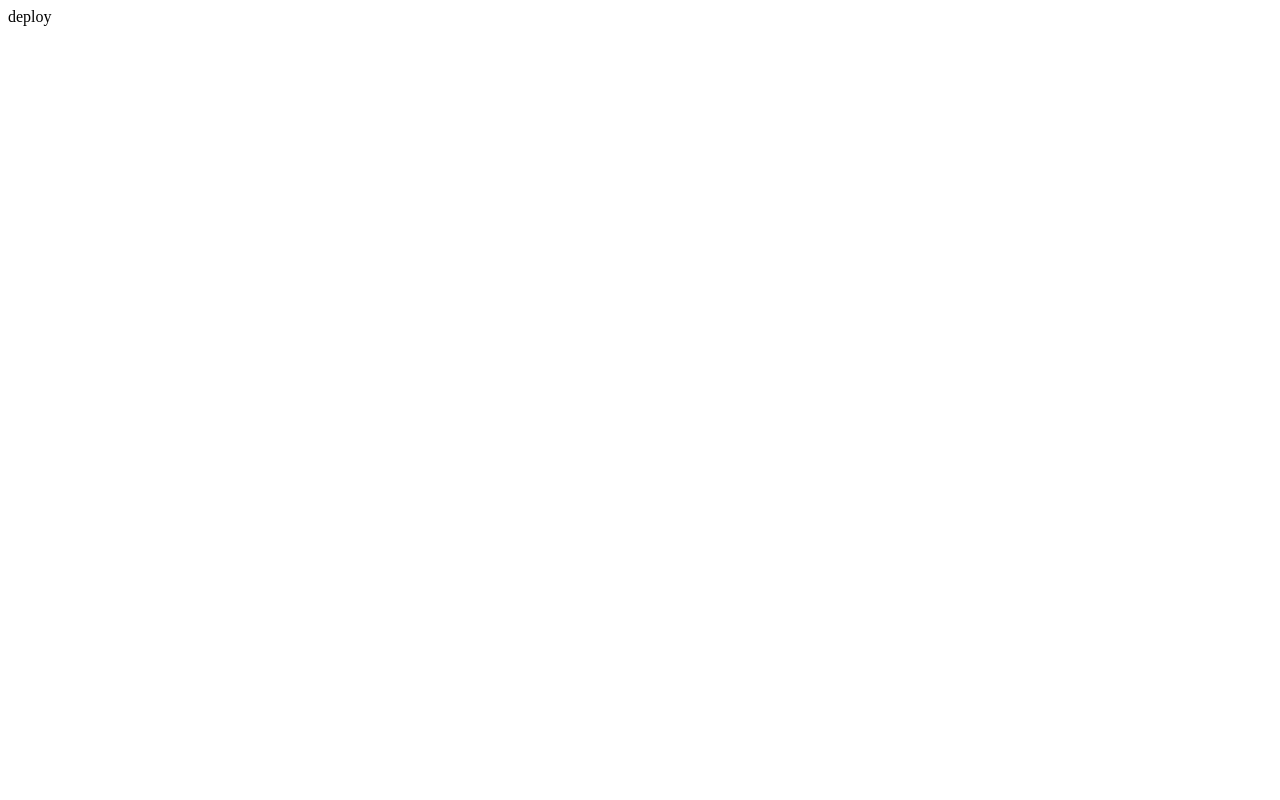
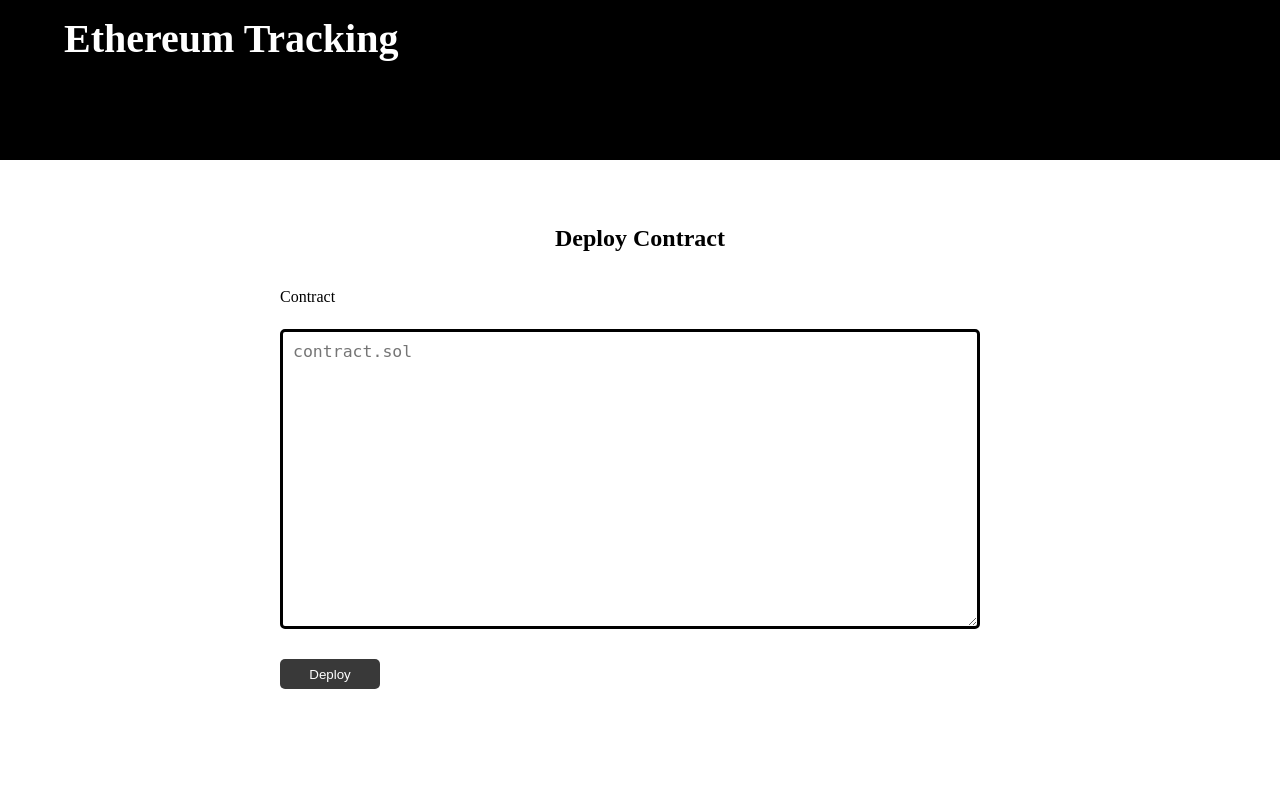
Before and after one commit to JFKongphop/main-etherscan, a Flask app: page /deploy in a window 1280 px wide. Before the commit the page is almost empty. Run offline with Flask 2, Linux system fonts and the light colour scheme.

Commit message:
deploy contract

```diff
--- a/app.py
+++ b/app.py
@@ -7,6 +7,7 @@ from web3 import Web3
 import requests
 import json
 import smtplib
+from solcx import compile_source
 
 
 app = Flask(__name__, template_folder="templates")
@@ -313,6 +314,70 @@ def replyToClient():
 
     return redirect("/login")
 
+# deploy just only testnet because it cheap
+@app.route("/deployContract", methods=["POST"])
+def deployContract():
+    contractSol = request.form["contract"]
+    w3 = Web3(Web3.HTTPProvider(hideData.GORLI))
+
+    # Solidity source code
+    compiled_sol = compile_source(
+        f'''
+            {contractSol}
+        ''',
+        output_values=['abi', 'bin']
+    )
+
+    # get abi and bytecode
+    contract_id, contract_interface = compiled_sol.popitem()
+    bytecode = contract_interface['bin']
+    abi = contract_interface['abi']
+
+    # set static account
+    account_from = {
+        "private_key": hideData.PRIVATE_KEY,
+        "address": hideData.ADDRESS,
+    }
+
+    print(f'Attempting to deploy from account: { account_from["address"] }')
+
+    Contract = w3.eth.contract(abi = abi, bytecode = bytecode)
+
+    # will develop constructor
+    def setContructor(*args):
+        variable = len(args)
+        if variable != 0:
+            for i in args:
+                construct_txn = Contract.constructor(i,).buildTransaction(
+                    {
+                        'from': account_from['address'],
+                        'nonce': w3.eth.get_transaction_count(account_from['address']),
+                    }
+                )
+            return construct_txn
+
+        else:
+            construct_txn = Contract.constructor().buildTransaction(
+                {
+                    'from': account_from['address'],
+                    'nonce': w3.eth.get_transaction_count(account_from['address']),
+                }
+            )
+            return construct_txn
+
+    # execute and show contract after deployed
+    tx_create = w3.eth.account.sign_transaction(setContructor(), account_from['private_key'])
+    tx_hash = w3.eth.send_raw_transaction(tx_create.rawTransaction)
+    tx_receipt = w3.eth.wait_for_transaction_receipt(tx_hash)
+
+    print(f'Contract deployed at address: { tx_receipt.contractAddress }')
+
+    flash(tx_receipt.contractAddress, 'primary')
+    return redirect('/')
+
+
+
+
 
 # more feature
 '''
--- /dev/null
+++ b/static/styles/deploy.css
@@ -0,0 +1,62 @@
+*{
+    margin: 0;
+    padding: 0;
+    scroll-behavior: smooth;
+}
+
+
+
+.container-deploy{
+    display: flex;
+    flex-direction: column;
+    justify-content: center;
+    align-items: center;
+    margin-top: 15vh;
+}
+
+.input-contract{
+    display: flex;
+    flex-direction: column;
+    margin: 0 20px 20px 0;
+}
+
+label{
+    margin-bottom: 5px;
+}
+
+input{
+    width: 500px;
+    height: 30px;
+    font-size: 16.5px;
+    padding: 10px;
+    border-radius: 5px;
+    outline: none;
+}
+
+textarea{
+    width: 700px;
+    height: 300px;
+    font-size: 16.5px;
+    padding: 10px;
+    border-radius: 5px;
+    outline: none;
+    border: solid black;
+}
+
+.submit-contract{
+    margin-top: 30px;
+}
+
+.deploy-contract{
+    width: 100px;
+    height: 30px;
+    cursor: pointer;
+    border: none;
+    border-radius: 5px;
+    color: white;
+    background-color: rgb(57, 57, 57);
+}
+
+.deploy-contract:hover{
+    background-color: rgb(85, 85, 85);
+}
--- a/templates/deploy.html
+++ b/templates/deploy.html
@@ -1 +1,28 @@
-<div>deploy</div>
+<head>
+    <link rel="stylesheet" href="{{ url_for('static', filename='styles/deploy.css') }}">
+    <link rel="stylesheet" href="{{ url_for('static', filename='styles/layout.css') }}">
+</head>
+<div>
+    <div class="navbarc">
+        <div class="containersc">
+            <div class="search-barc">
+                <a href="/"><h1 class="main-appc" id="homeee">Ethereum Tracking</h1></a>
+        </div>
+    </div>
+    <br>
+    <div class="container-deploy">
+        <h2 class="head-deploy">Deploy Contract</h2>
+        <br>
+        <br>
+        <form action="/deployContract" method="POST">
+            <div class="input-contract">
+                <label>Contract</label>
+                <br>
+                <textarea name="contract" placeholder="contract.sol"></textarea>
+            </div>
+             <div class="submit-contract">
+                <button class="deploy-contract" type="submit">Deploy</button>
+            </div>
+        </form>
+    </div>
+</div>
--- a/templates/layout.html
+++ b/templates/layout.html
@@ -29,7 +29,11 @@
             {% with messages = get_flashed_messages(with_categories=true) %}
                 {% if messages %}
                     {% for category, message in messages %}
-                    <div class="alert alert-{{ category }}">{{ message }}</div>
+                        {% if "0x" in message -%}
+                            <a class="alert alert-{{ category }}" target="_blank" href="https://goerli.etherscan.io/address/{{message}}">Contract deployed at address: {{ message }}</a>
+                        {% else %}
+                            <div class="alert alert-{{ category }}">{{ message }}</div>
+                        {% endif %}
                     {% endfor %}
                 {% endif %}
             {% endwith %}
```
